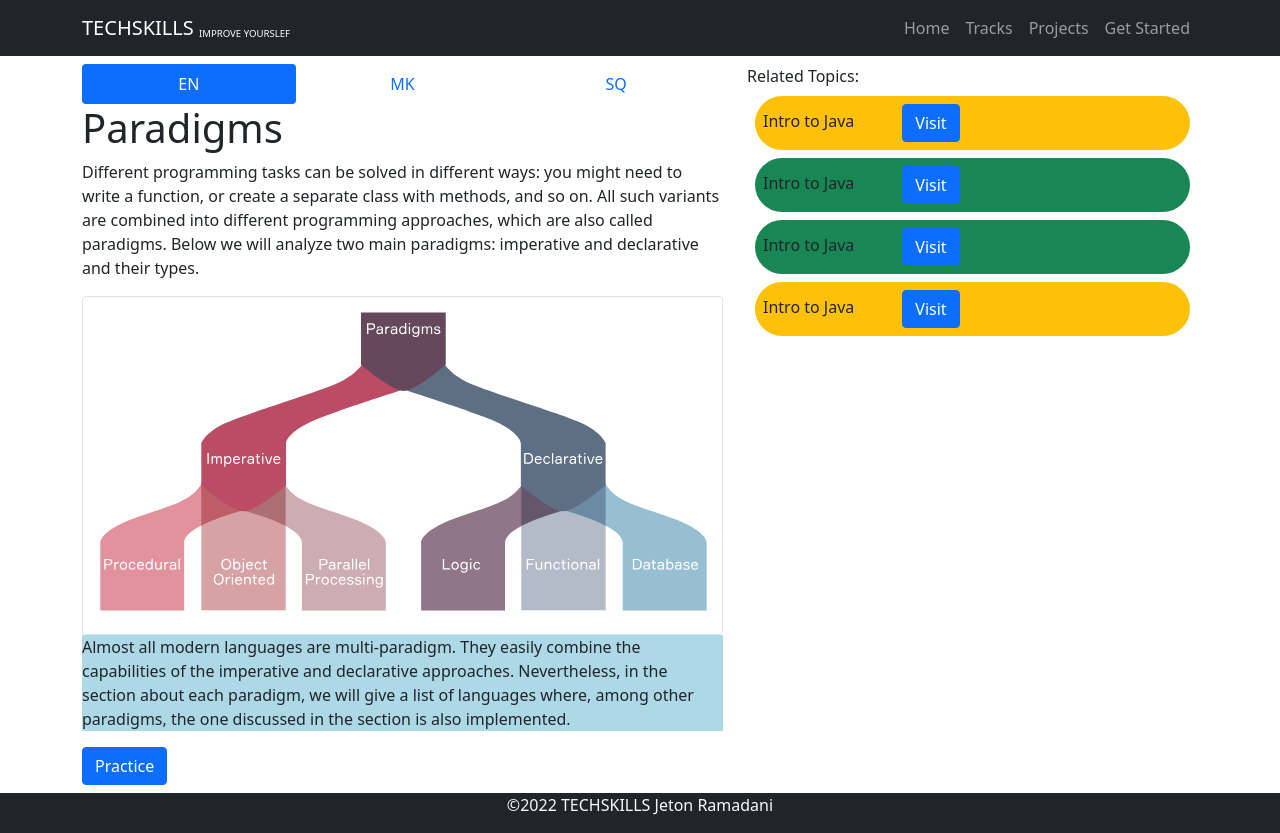
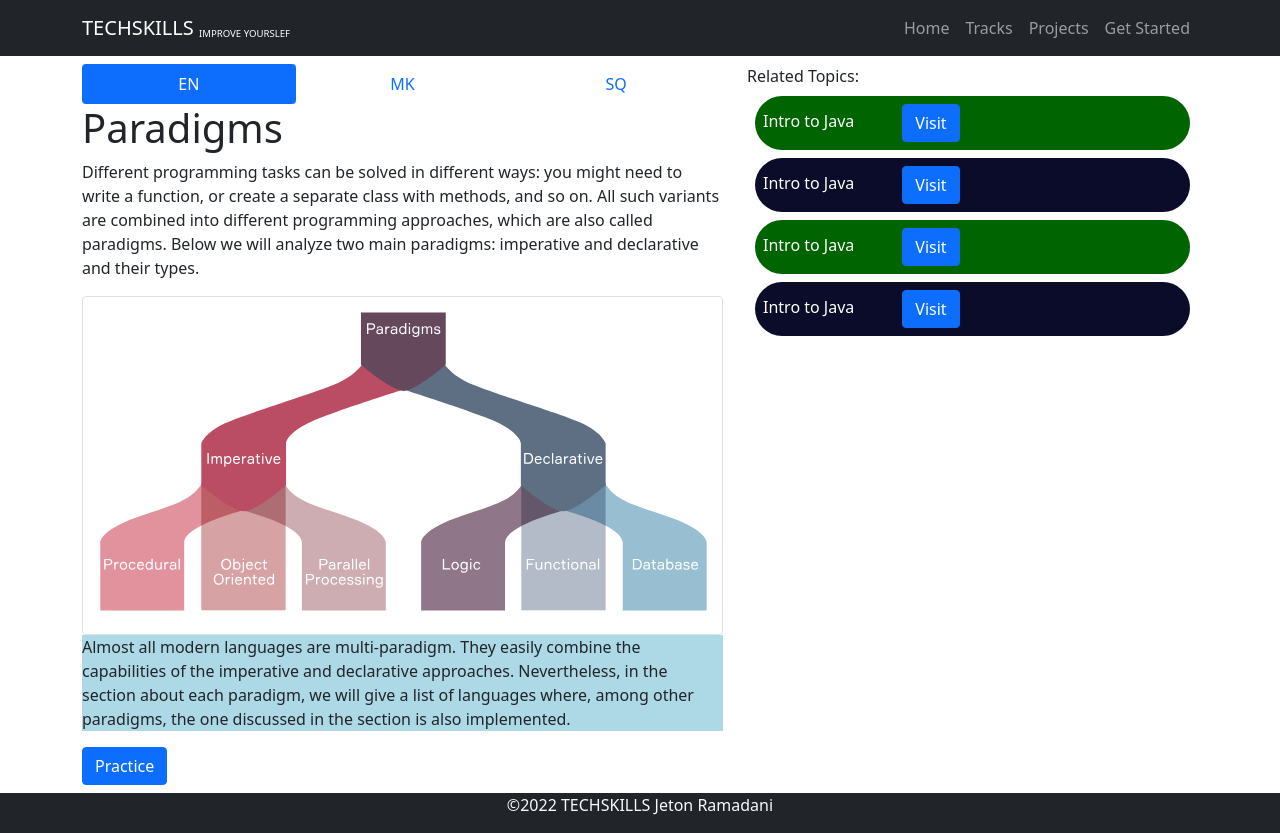
Before and after one commit to jetonramadani/DNICK-Online-Learning-Platform, a React (Create React App) app: page /topic/1 in a window 1280 px wide. Built offline with nearby package versions, Linux system fonts and the light colour scheme.

Commit message:
Color change

```diff
--- a/src/compoents/Tracks/TrackList.jsx
+++ b/src/compoents/Tracks/TrackList.jsx
@@ -7,12 +7,12 @@ const TrackList = () => {
         {
             id: 1,
             title: "Intro to Java",
-            completed: false,
+            completed: true,
         },
         {
             id: 2,
             title: "Intro to Java",
-            completed: true,
+            completed: false,
         },
         {
             id: 3,
@@ -28,7 +28,12 @@ const TrackList = () => {
     return (
         <div>
             {data.map(topic =>
-            (<div key={topic.id} className={`${topic.completed ? 'bg-success' : 'bg-warning'} p-2 rounded-pill m-2`}>
+            (<div key={topic.id}
+                className={`p-2 rounded-pill m-2 text-white`}
+                style={{
+                    background: !topic.completed ? '#0B0C2A' : 'darkgreen'
+                }}
+            >
                 <span className='me-5'>{topic.title}</span>
                 <Link to={`/topic/${topic.id}`} className="text-light"><Button variant='primary'>Visit</Button></Link>
             </div>)
```
